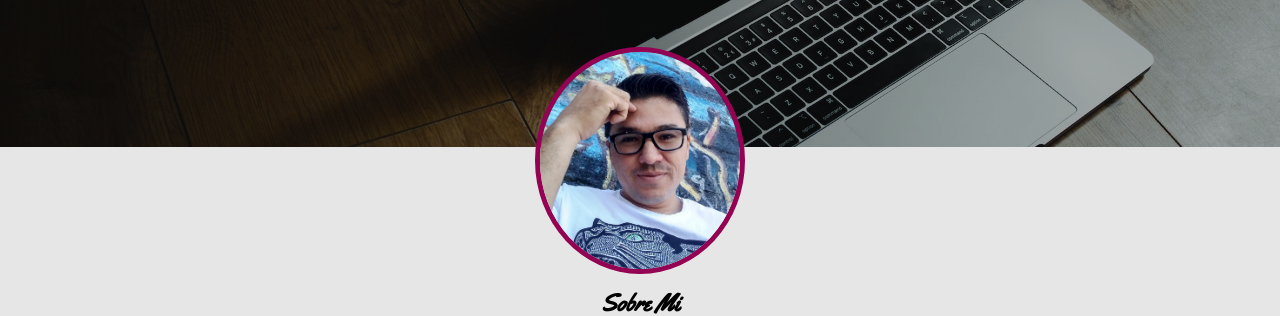
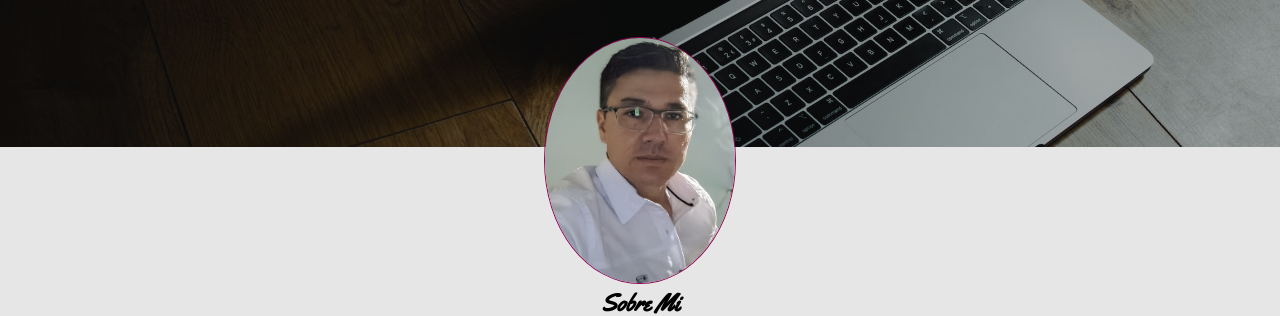
Before and after one commit to wilmarraga1/Hoja-de-Vida-Wilmar-Ramirez, a plain HTML site: page index.html in a window 1280 px wide. Shown: the part 237-553 px from the top of the page. Drawn offline with Linux system fonts and the light colour scheme.

Commit message:
cambio de foto

```diff
--- a/estilos.css
+++ b/estilos.css
@@ -122,12 +122,12 @@ html {
 }
 
 .inicio .contenido-seccion .foto img {
-    max-width: 200px;
+    max-width: 190px;
     border-radius: 50%;
-    border: 5px solid #940253;
+    border: 1px solid #940253;
     position: absolute;
     left: 50%;
-    top: -100px;
+    top: -110px;
     transform: translateX(-50%);
 }
 
--- a/index.html
+++ b/index.html
@@ -46,7 +46,7 @@
                 </div>
             </div>
             <div class="foto">
-                <img src="./image/IMG_20210711_143144096_HDR.jpg" alt="">
+                <img src="./image/fotoWilmar.jpg" alt="">
 
             </div>
 
```
Also changed, not shown: image/fotoWilmar.jpg (added).
